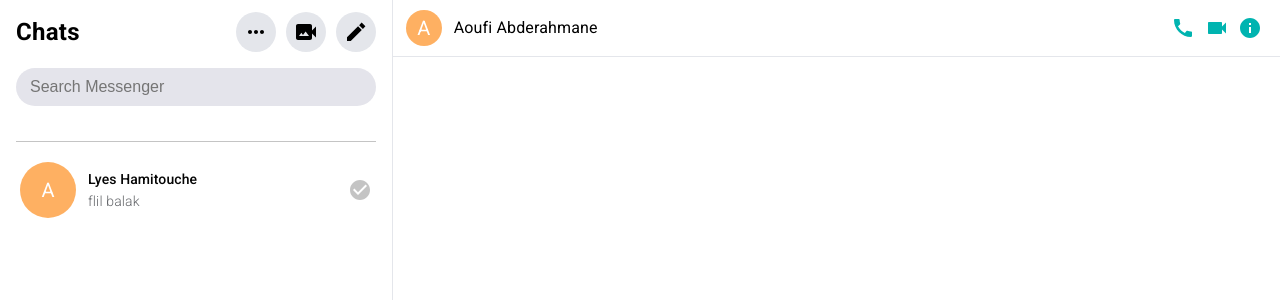
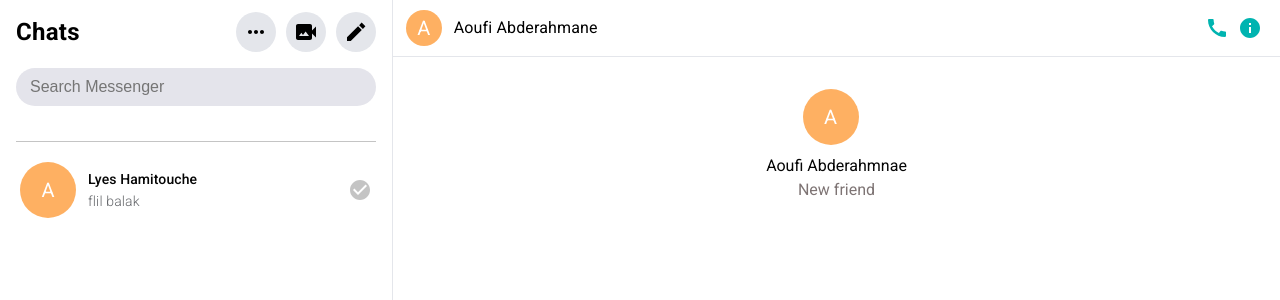
Before and after one commit to abdouAoufi/messanger, a React (Vite) app: page / in a window 1280 px wide. Shown: the top 300 px of the page. Built offline with nearby package versions, Linux system fonts and the light colour scheme.

Commit message:
markup : right-side: profile-container

```diff
--- /dev/null
+++ b/src/components/Right-side-bar/Chat/Chat.jsx
@@ -0,0 +1,11 @@
+import React from "react";
+import styled from "styled-components";
+import ProfileContainer from "./Profile-container/ProfileContainer";
+
+export default function Chat() {
+  return (
+    <>
+      <ProfileContainer />
+    </>
+  );
+}
--- /dev/null
+++ b/src/components/Right-side-bar/Chat/ChatContainer/ChatContainer.jsx
@@ -0,0 +1,5 @@
+import React from "react";
+
+export default function ChatContainer() {
+  return <div></div>;
+}
--- /dev/null
+++ b/src/components/Right-side-bar/Chat/Profile-container/ProfileContainer.jsx
@@ -0,0 +1,42 @@
+import React from "react";
+import styled from "styled-components";
+import Box from "@mui/material/Box";
+import Avatar from "../../../Avatar/Avatar";
+
+export default function ProfileContainer() {
+  return (
+    <Box sx={{ mt: 4, width: "100%" }}>
+      <ProfileWrapper>
+        <Avatar firstLetter="A" />
+        <Box
+          sx={{
+            typographie: "body1",
+            mt: 1.4,
+            color: "#050505",
+            fonWeight: "medium",
+          }}
+        >
+          Aoufi Abderahmnae
+        </Box>
+        <Box
+          sx={{
+            typographie: "body2",
+            mt: 0.6,
+            fontWeight: "regular",
+            color: "#7e7474",
+          }}
+        >
+          New friend
+        </Box>
+      </ProfileWrapper>
+    </Box>
+  );
+}
+
+const ProfileWrapper = styled.div`
+  display: flex;
+  width: 100%;
+  flex-direction: column;
+  place-items: center;
+  justify-content: center;
+`;
--- /dev/null
+++ b/src/components/Right-side-bar/Chat/index.js
@@ -0,0 +1 @@
+export {}
--- a/src/components/Right-side-bar/Navbar/MainIcons/MainIcons.jsx
+++ b/src/components/Right-side-bar/Navbar/MainIcons/MainIcons.jsx
@@ -8,7 +8,6 @@
   return (
     <IconContainer>
       <CallIcon sx={iconConfiguratoin} />
-      <VideocamIcon sx={iconConfiguratoin} />
       <InfoIcon sx={iconConfiguratoin} />
     </IconContainer>
   );
--- a/src/components/Right-side-bar/RightSideBar.jsx
+++ b/src/components/Right-side-bar/RightSideBar.jsx
@@ -1,11 +1,13 @@
 import React from "react";
 import Box from "@mui/material/Box";
 import Navbar from "./Navbar/Navbar";
+import Chat from "./Chat/Chat";
 
 export default function RightSideBar() {
   return (
     <Box sx={{ flexGrow: 1 }}>
       <Navbar />
+      <Chat />
     </Box>
   );
 }
```
Also changed, not shown: src/components/Right-side-bar/Chat/Bottom-navigation/BottomNavigation.jsx (added), src/components/Right-side-bar/Chat/ChatContainer/Message/Message.jsx (added).
